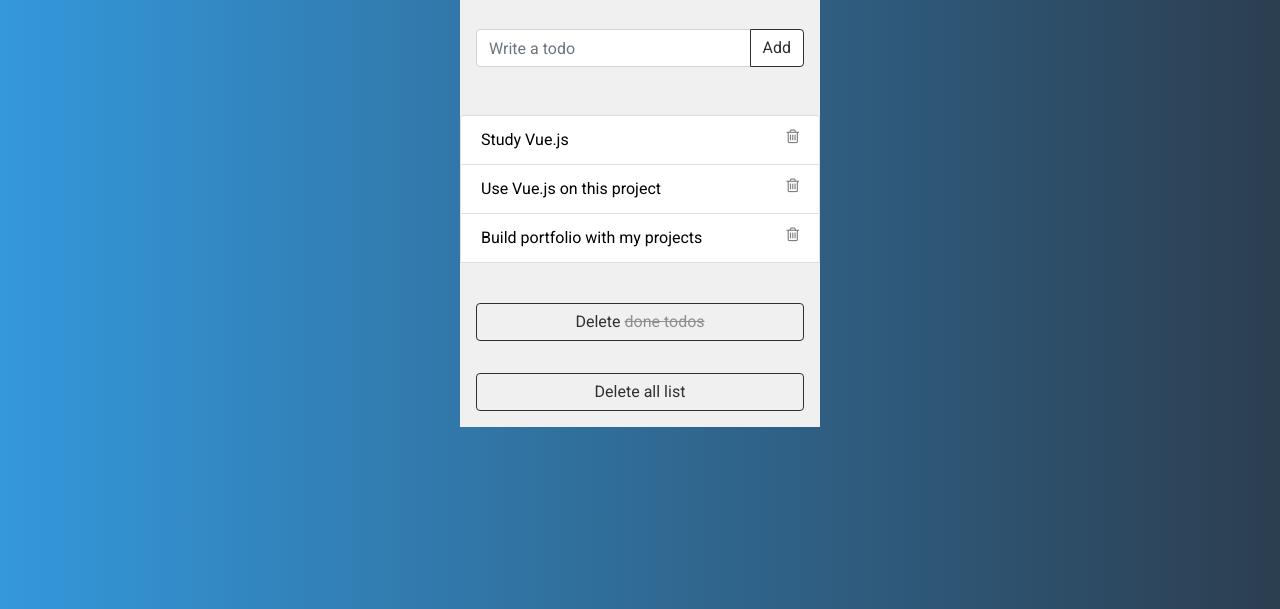
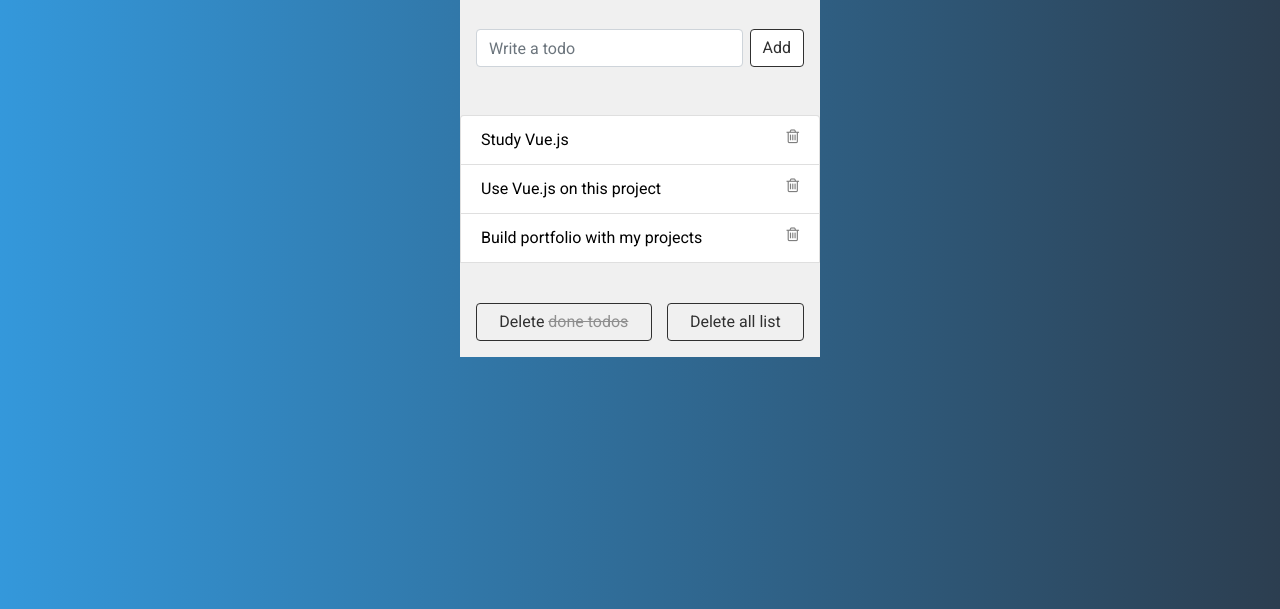
Before and after one commit to memmily/todo-list, a plain HTML site: page index.html in a window 1280 px wide. Shown: the part 191-800 px from the top of the page. Drawn offline with nearby package versions, Linux system fonts and the light colour scheme.

Commit message:
Fixed style and add more logic

```diff
--- a/assets/script.js
+++ b/assets/script.js
@@ -32,11 +32,21 @@ new Vue ({
 		addTodo: function() {
 
 
+			// var newTodo = this.title;
+
+			// this.todos.push({title: newTodo, doneStyle: false, identifier: this.nextId++ });
+
+			// this.title = '';
+
+
 			var newTodo = this.title;
 
-			this.todos.push({title: newTodo, doneStyle: false, identifier: this.nextId++ });
+			if(newTodo !== '') {
+				this.todos.push({title: newTodo, doneStyle: false, identifier: this.nextId++ });
+			}
 
 			this.title = '';
+
 		}
 
 		,
--- a/assets/style.css
+++ b/assets/style.css
@@ -5,7 +5,6 @@ body {
 	background: -webkit-linear-gradient(to right, #3498db, #2c3e50);  /* Chrome 10-25, Safari 5.1-6 */
 	background: linear-gradient(to right, #3498db, #2c3e50); /* W3C, IE 10+/ Edge, Firefox 16+, Chrome 26+, Opera 12+, Safari 7+ */
 	/*CSS gradient from: https://uigradients.com/#BetweenNightandDay */
-
 }
 
 #container {
@@ -14,8 +13,6 @@ body {
 	background-color: #F0F0F0;
 	padding-left: 0;
 	padding-right: 0;
-
-
 }
 
 h1 {
@@ -26,14 +23,14 @@ h1 {
 	text-align: center;
 }
 
+.form-control {
+	margin-right: 8px;
+	margin-left: 16px;
+	margin-top: 24px;
+}
+
 .list-group {
 	color: #303030;
-}
-
-.form-control {
-
-	margin-left: 16px;
-	margin-top: 24px;
 }
 
 .btn-outline-secondary {
@@ -62,18 +59,18 @@ h1 {
 }
 
 .fa-trash-o:hover {
-	/* opacity: 1.0; */
+	opacity: 1.0;
 	background-size: 40px;
+}
 
-	}
 
-.btn-outline-primary {
+.btn-outline-dark {
 	color: #303030;
 	border-color: #303030;
 	margin: 16px;
 }
 
-.btn-outline-primary:hover {
+.btn-outline-dark:hover {
 	background-color:#303030;
 	color: #FFFF;
 	border-color: #303030;
--- a/index.html
+++ b/index.html
@@ -17,9 +17,9 @@
         <h1>ToDo List</h1>
 
         <div class="input-group">
-            <input type="text" class="form-control" placeholder="Write a todo" aria-label="Write a todo" aria-describedby="button-addon4" v-model="title">
+            <input type="text" class="form-control rounded" placeholder="Write a todo" aria-label="Write a todo" aria-describedby="button-addon4" v-model="title">
             <div class="input-group-append" id="button-addon4">
-              <button class="btn btn-outline-secondary" type="button" @click="addTodo" :value="{input:addTodo}">Add</button>
+              <button class="btn btn-outline-secondary rounded" type="button" @click="addTodo" :value="{input:addTodo}">Add</button>
             </div>
         </div>
         <br>
@@ -29,13 +29,13 @@
                 <span>
                     <i class="fa fa-trash-o" aria-hidden="true" @click="deleteTodo(todo)"></i>
                 </span>
-                    <span @click="todo.doneStyle=!todo.doneStyle"
-                    :class="{done:todo.doneStyle}">{{todo.title}}</span>
-
+                <span @click="todo.doneStyle=!todo.doneStyle" :class="{done:todo.doneStyle}">{{todo.title}}</span>
             </li>
             <br>
-                    <button type="button" class="deleteDone allButtons btn btn-outline-primary" @click= "delCrossedTodos">Delete <span class="done">done todos</span></button>
-                    <button type="button" class="deleteAll allButtons btn btn-outline-primary" @click="delAllTodos">Delete all list</button>
+            <div class="btn-group" role="group" aria-label="Basic example">
+                <button type="button" class=" btn btn-outline-dark rounded" @click= "delCrossedTodos">Delete <span class="done">done todos</span></button>
+                <button type="button" class="btn btn-outline-dark rounded" @click="delAllTodos">Delete all list</button>
+            </div>
 
         </ul>
     </div>
```
Lines whose indentation alone changed are shown as unchanged.
